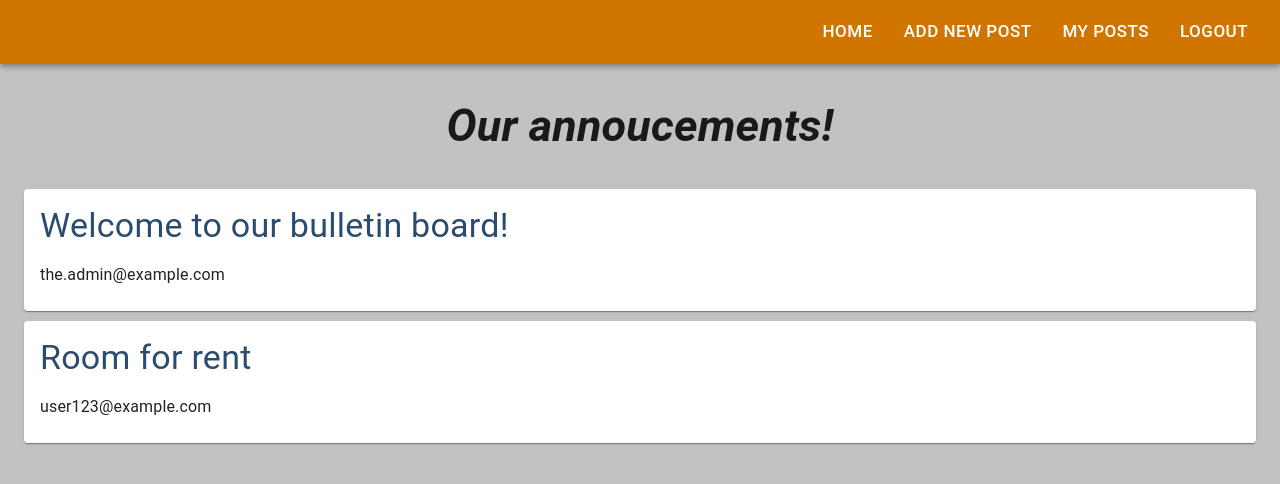
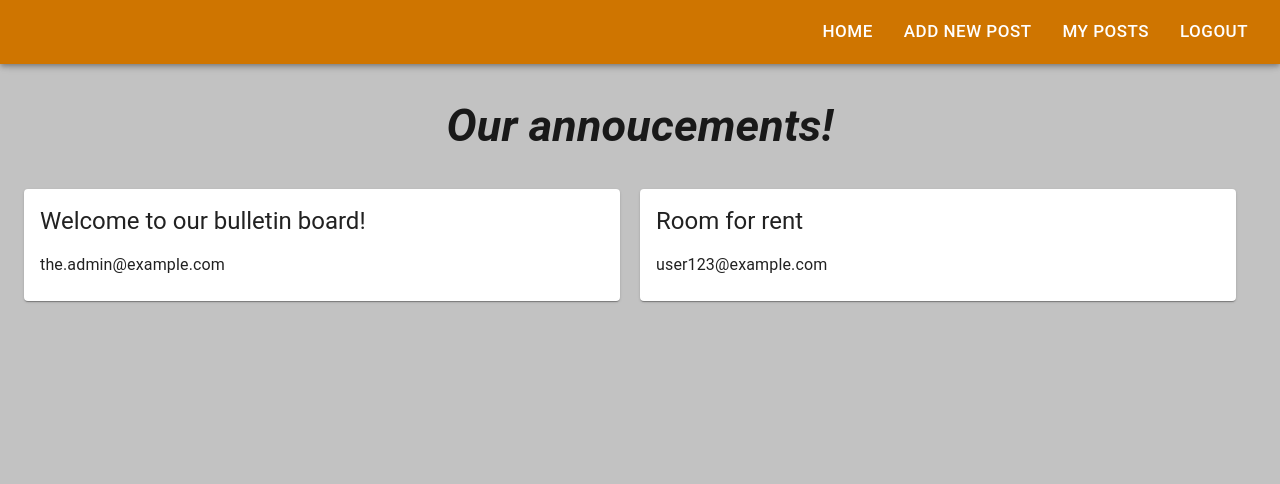
Before and after one commit to adam-goss94/annoucements-board, a React (Create React App) app: page / in a window 1280 px wide. Shown: the top 484 px of the page. Built offline with nearby package versions, Linux system fonts and the light colour scheme; no server answers.

Commit message:
Fix some styles

```diff
--- a/src/components/features/Annoucement/Annoucement.js
+++ b/src/components/features/Annoucement/Annoucement.js
@@ -27,7 +27,7 @@ const Component = ({id, title, text, author, created, updated, status}) => (
             <Typography>{author}</Typography>
           </div>
           <Typography className={styles.info}>published: {created}</Typography>
-          <Typography className={styles.info}>last edit: {updated}</Typography>
+          <Typography className={styles.info}>edit: {updated}</Typography>
           <Typography className={styles.info}>status: {status}</Typography>
 
         </CardContent>
--- a/src/components/features/Annoucements/Annoucements.js
+++ b/src/components/features/Annoucements/Annoucements.js
@@ -13,8 +13,8 @@ const Component = ({id, title, text, author}) => (
       <Card  className={styles.item}>
         <CardContent>
           <Typography
-            variant="h4"
-            color="primary"
+            variant="h5"
+            color="textPrimary"
             paragraph = {true}
           >
             {title}
--- a/src/components/features/Annoucements/Annoucements.module.scss
+++ b/src/components/features/Annoucements/Annoucements.module.scss
@@ -2,6 +2,9 @@
 @import '../../../styles/settings.scss';
 
 .root {
+  min-width: 300px;
+  flex: 1;
+  margin-right: 20px;
 
   .item {
     margin-bottom: 10px;
--- a/src/components/features/MyPosts/MyPosts.js
+++ b/src/components/features/MyPosts/MyPosts.js
@@ -1,7 +1,7 @@
 import React from 'react';
 import PropTypes from 'prop-types';
 
-import {Annoucement} from '../Annoucement/Annoucement';
+import {Annoucements} from '../Annoucements/Annoucements';
 import { connect } from 'react-redux';
 import { getPostsByAuthor, fetchPublished } from '../../../redux/postsRedux';
 
@@ -20,7 +20,7 @@ class Component extends React.Component {
     return (
       <div className={styles.root}>
         {posts.map(post =>(
-          <Annoucement
+          <Annoucements
             key={post._id}
             title={post.title}
             text={post.text}
--- a/src/components/features/Posts/Posts.module.scss
+++ b/src/components/features/Posts/Posts.module.scss
@@ -2,4 +2,7 @@
 
 .root {
   width: 100%;
+  display: flex;
+  flex-wrap: wrap;
+  justify-content: space-between;
 }
```
